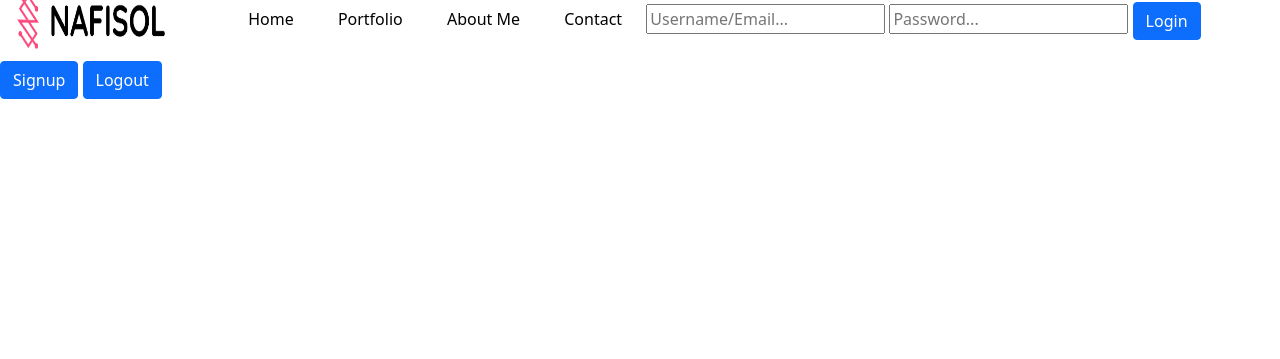
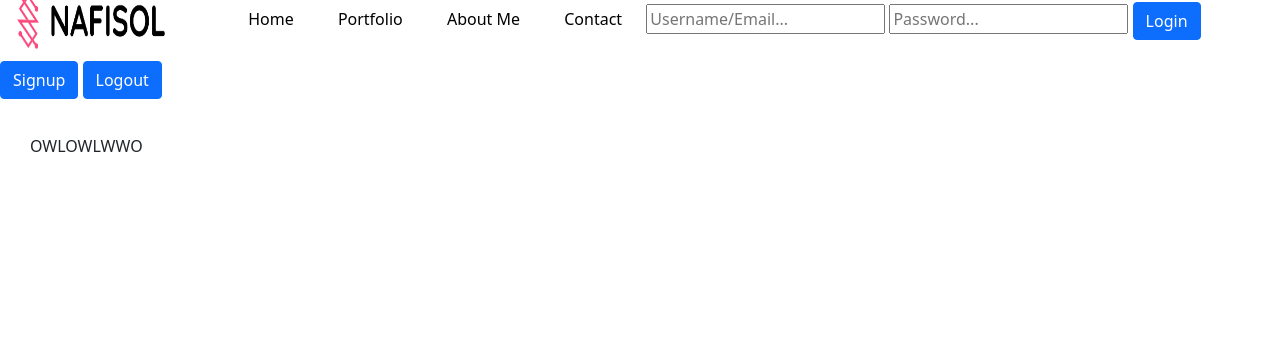
Before and after one commit to AfnanKhan59/register-login, a PHP site: page /index.php in a window 1280 px wide. Shown: the top 359 px of the page. Run offline with PHP 8.4, Linux system fonts and the light colour scheme.

Commit message:
updated owlolwo

```diff
--- a/footer.php
+++ b/footer.php
@@ -1,5 +1,5 @@
 <footer>
 </footer>
-
+OWLOWLWWO
 </body>
 </html>
```
